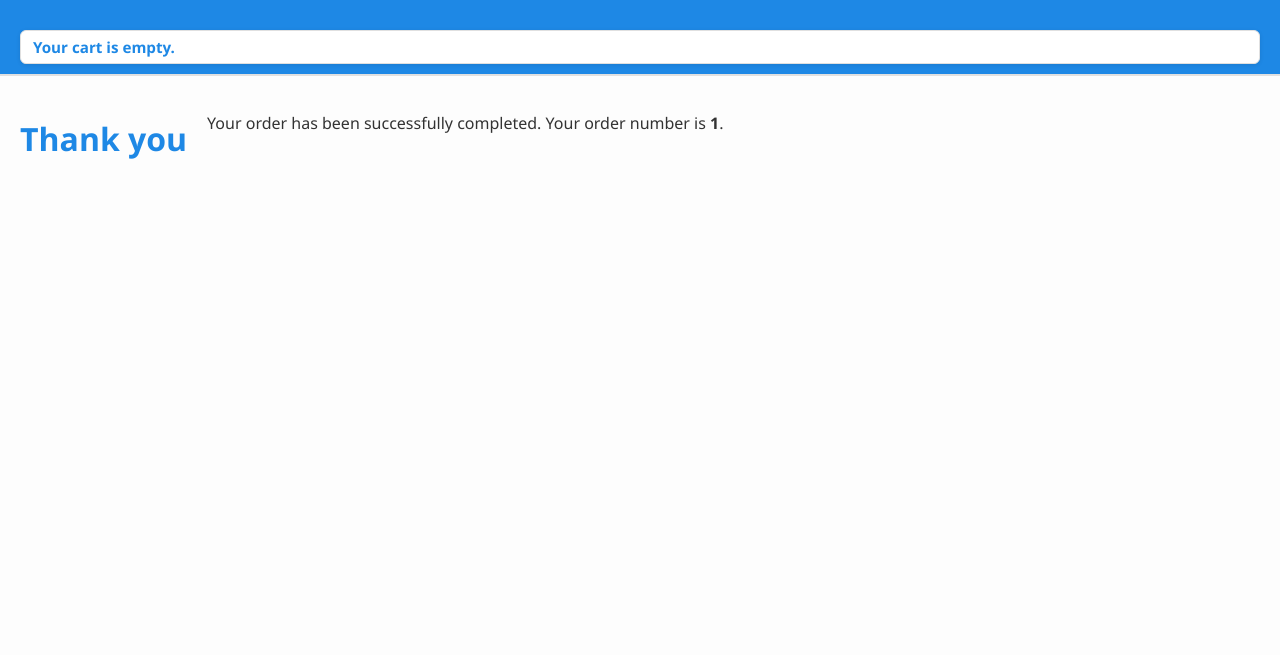
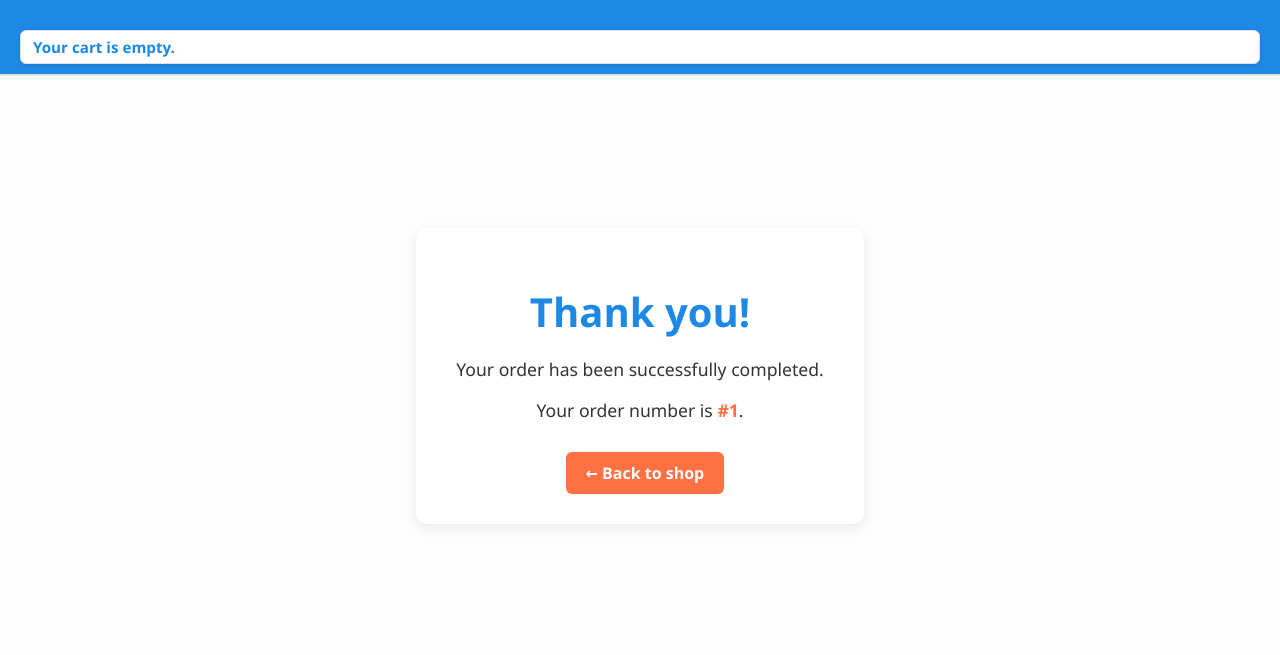
Before and after one commit to AnastasiiaMorozova64/OnlineShoppingProgect, a Django app: template cactus_shop/orders/templates/orders/order/created.html in a window 1280 px wide. Shown: the part 75-730 px from the top of the page. Run offline with Django 5.2, Linux system fonts and the light colour scheme; the template is opened without the code that fills it: values that come from a table or form of the project are taken from there, others are empty; tables that the repository leaves empty hold one stand-in row (values such as "Sample post").

Commit message:
fix styles and add new

```diff
--- a/cactus_shop/orders/templates/orders/order/created.html
+++ b/cactus_shop/orders/templates/orders/order/created.html
@@ -3,7 +3,12 @@
 {% block title %}Thank you{% endblock %}
 
 {% block content %}
-    <h1>Thank you</h1>
-    <p>Your order has been successfully completed. Your order number is
-        <strong>{{ order.id }}</strong>.</p>
+  <div class="thank-you-container">
+    <div class="thank-you-box">
+      <h1>Thank you!</h1>
+      <p>Your order has been successfully completed.</p>
+      <p>Your order number is <strong>#{{ order.id }}</strong>.</p>
+      <a href="{% url 'shop:product_list' %}" class="button return-button">← Back to shop</a>
+    </div>
+  </div>
 {% endblock %}
--- a/cactus_shop/shop/static/css/base.css
+++ b/cactus_shop/shop/static/css/base.css
@@ -450,24 +450,54 @@ form input[type="submit"]:hover {
     background-color: #e45c34;
 }
 
-h1 {
-    font-size: 2rem;
+
+.thank-you-container {
+    margin: 0 auto;
+    display: flex;
+    justify-content: center;
+    align-items: center;
+    min-height: 60vh;
+    padding: 40px 15px;
+}
+
+.thank-you-box {
+    background-color: white;
+    padding: 30px 40px;
+    border-radius: 10px;
+    text-align: center;
+    box-shadow: 0 4px 12px rgba(0, 0, 0, 0.08);
+    max-width: 500px;
+    width: 100%;
+}
+
+.thank-you-box h1 {
+    font-size: 2.5rem;
     color: var(--primary-color);
     margin-bottom: 15px;
 }
 
-.thank-you-message {
-    background-color: #f8f9fa;
-    padding: 25px;
-    border-left: 5px solid var(--accent-color);
-    border-radius: 8px;
-    box-shadow: 0 2px 8px rgba(0, 0, 0, 0.05);
+.thank-you-box p {
     font-size: 1.1rem;
-    line-height: 1.6;
-    max-width: 600px;
+    color: #333;
+    margin-bottom: 10px;
 }
 
-.thank-you-message strong {
+.thank-you-box strong {
     color: var(--accent-color);
-    font-weight: 700;
 }
+
+.return-button {
+    display: inline-block;
+    margin-top: 20px;
+    padding: 10px 20px;
+    background-color: var(--accent-color);
+    color: white;
+    border-radius: 6px;
+    text-decoration: none;
+    font-weight: bold;
+    transition: background-color 0.2s;
+}
+
+.return-button:hover {
+    background-color: #e65a2b;
+}
```
